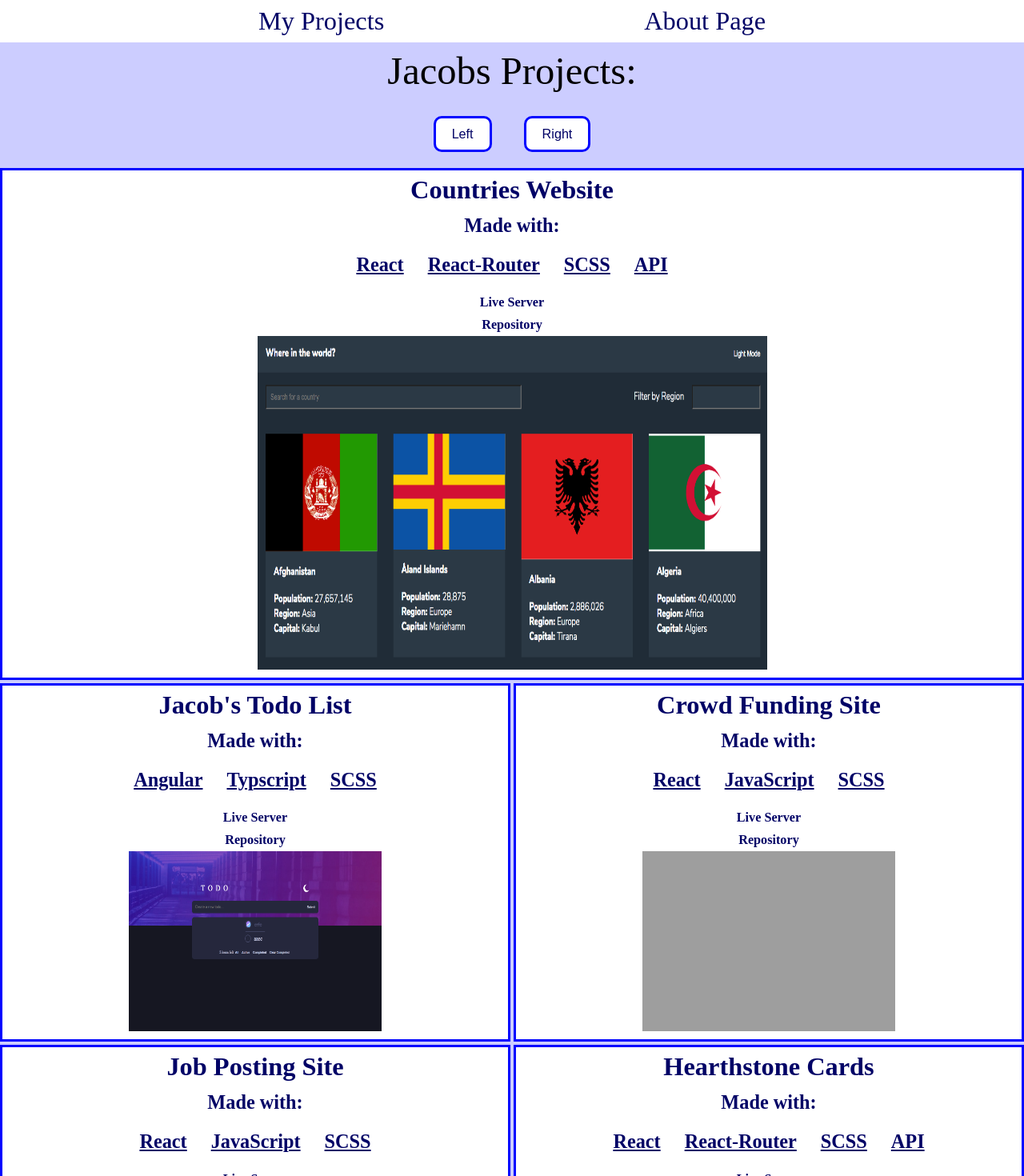
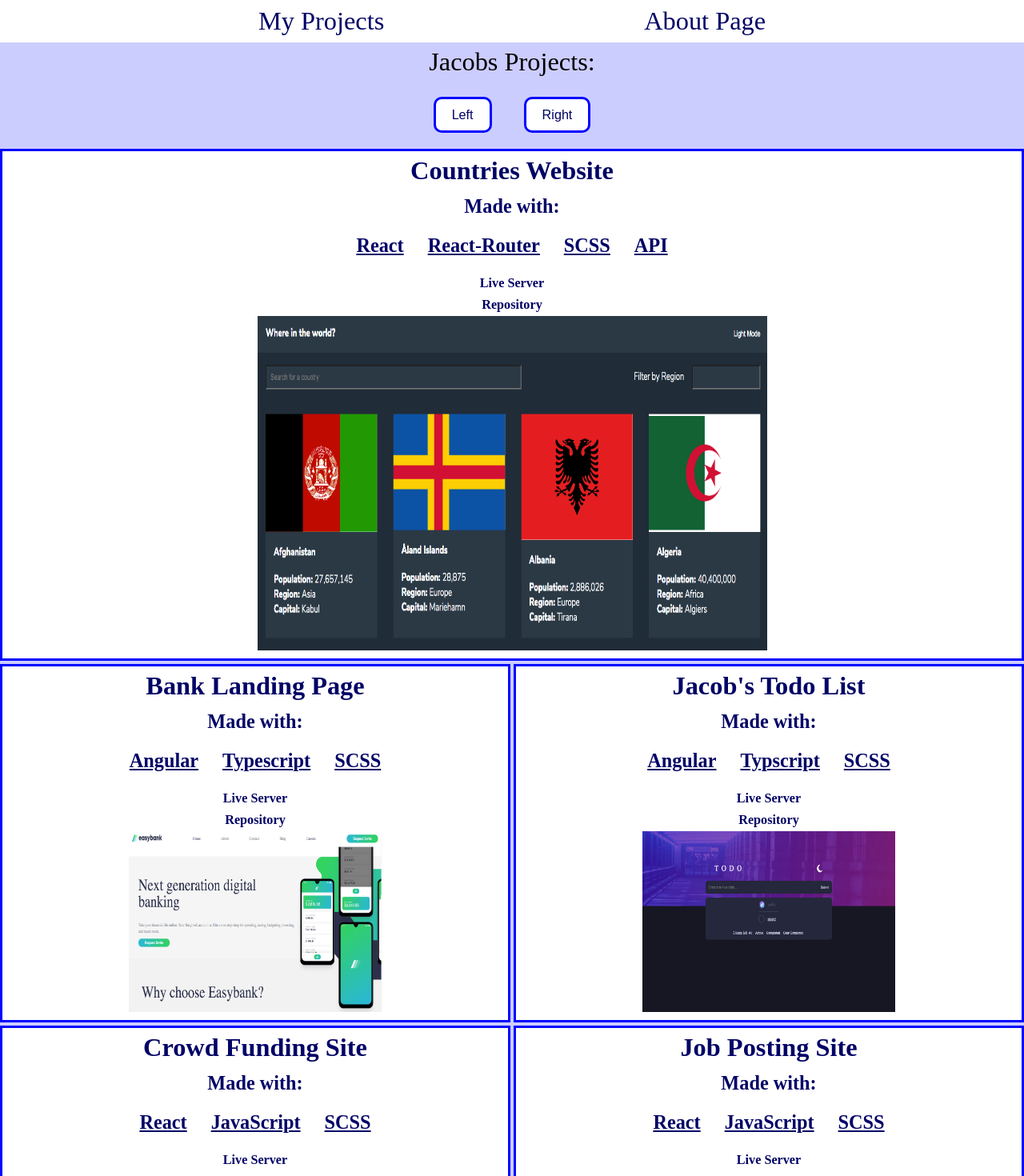
Before and after one commit to collerhatguy/portfolio-react, a React (Create React App) app: page / in a window 1280 px wide. Shown: the top 1470 px of the page at 80% size. Built offline with nearby package versions, Linux system fonts and the light colour scheme; grey boxes are pictures that could not be loaded; the HTML template or start-up script is replaced by a standard one.

Commit message:
added new project

```diff
--- a/src/components/Project.js
+++ b/src/components/Project.js
@@ -4,7 +4,7 @@ export default function Project({project, indexOfMain, index}) {
     return (
         <div className={`project ${indexOfMain === index ? "main-project" : ""}`}>
             <h2 className="project-name">{project.siteName}</h2>
-                <h3>Made with:</h3>
+            <h3>Made with:</h3>
             <div className="technologies">
                 {project.technologies.map(tech => <h4 className="technology">{tech}</h4>)}
             </div>
--- a/src/components/ProjectPage.js
+++ b/src/components/ProjectPage.js
@@ -9,7 +9,7 @@ export default function ProjectPage() {
     return (
         <div id="project-page">
             <header>
-                <h1>Jacobs Projects:</h1>
+                <h2>Jacobs Projects:</h2>
             </header>
             <div className="buttons-container">
                 <button
--- a/src/project-data.js
+++ b/src/project-data.js
@@ -4,6 +4,11 @@ const projects = [
         repoName:"countries",
         siteName: "Countries Website",
         technologies: ["React", "React-Router", "SCSS", "API"]
+    },
+    {
+        repoName:"easy-bank-landing",
+        siteName: "Bank Landing Page",
+        technologies: ["Angular", "Typescript",  "SCSS"]
     },
     {
         repoName:"todo-angular",
```
Also changed, not shown: public/projectPhotos/easy-bank-landing.png (added).
